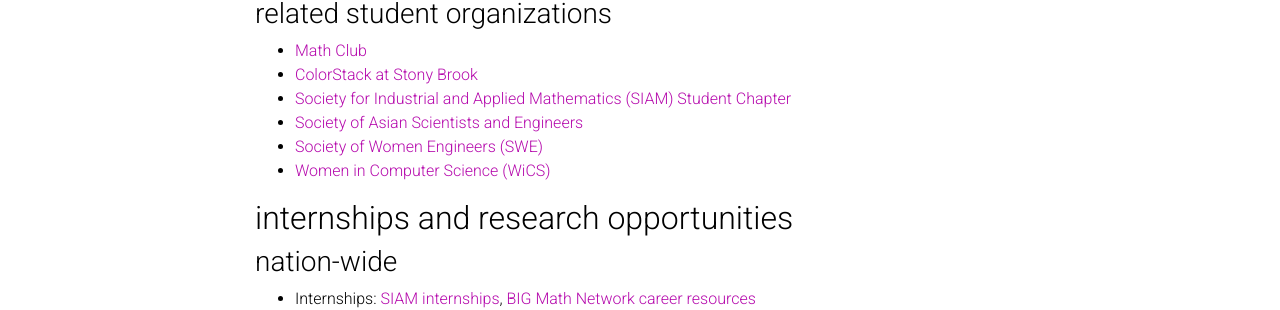
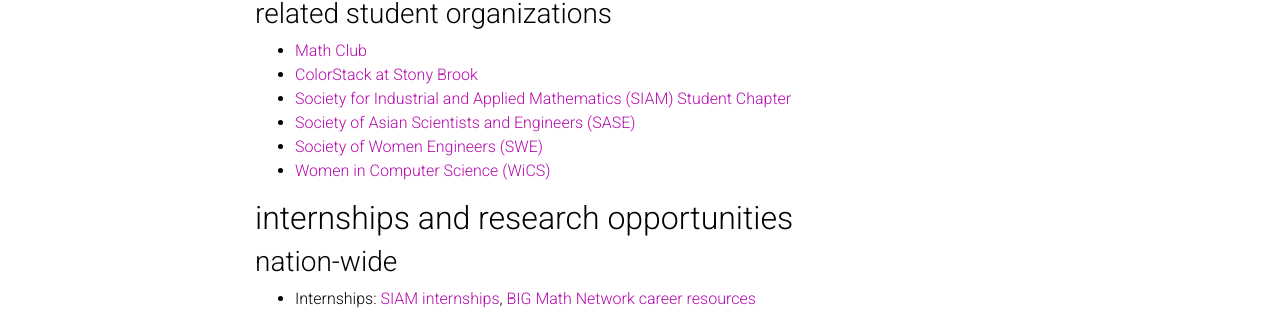
Before and after one commit to sbuwim/sbuwim.github.io, a Jekyll site: the page built from _pages/resources.md, in a window 1280 px wide and 1264 px high. Shown: the part 470-780 px from the top of the window. Built offline with Jekyll 4.4.1, drawn with Linux system fonts in a browser that asks for light colours; comment, search, counter and statistics services are not loaded; a style sheet for code colours, icons or effects is not loaded.

Commit message:
Update resources.md

```diff
--- a/_pages/resources.md
+++ b/_pages/resources.md
@@ -21,7 +21,7 @@
 - [Math Club](https://you.stonybrook.edu/mathclub/)
 - [ColorStack at Stony Brook](https://linktr.ee/colorstack_sbu)
 - [Society for Industrial and Applied Mathematics (SIAM) Student Chapter](https://siamsc-sbu.github.io/)
-- [Society of Asian Scientists and Engineers](https://linktr.ee/sbusase)
+- [Society of Asian Scientists and Engineers (SASE)](https://linktr.ee/sbusase)
 - [Society of Women Engineers (SWE)](https://linktr.ee/sbuswe)
 - [Women in Computer Science (WiCS)](https://linktr.ee/sbuwics)
 
```
